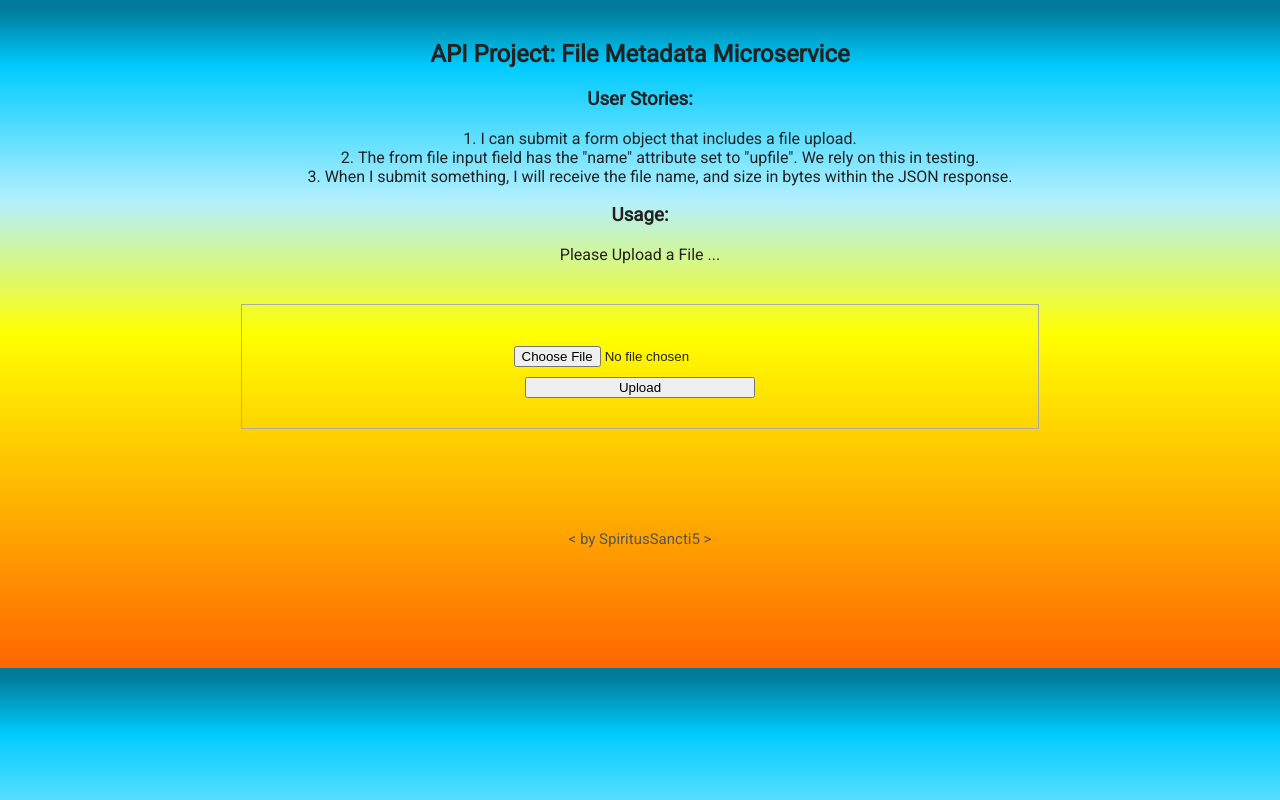
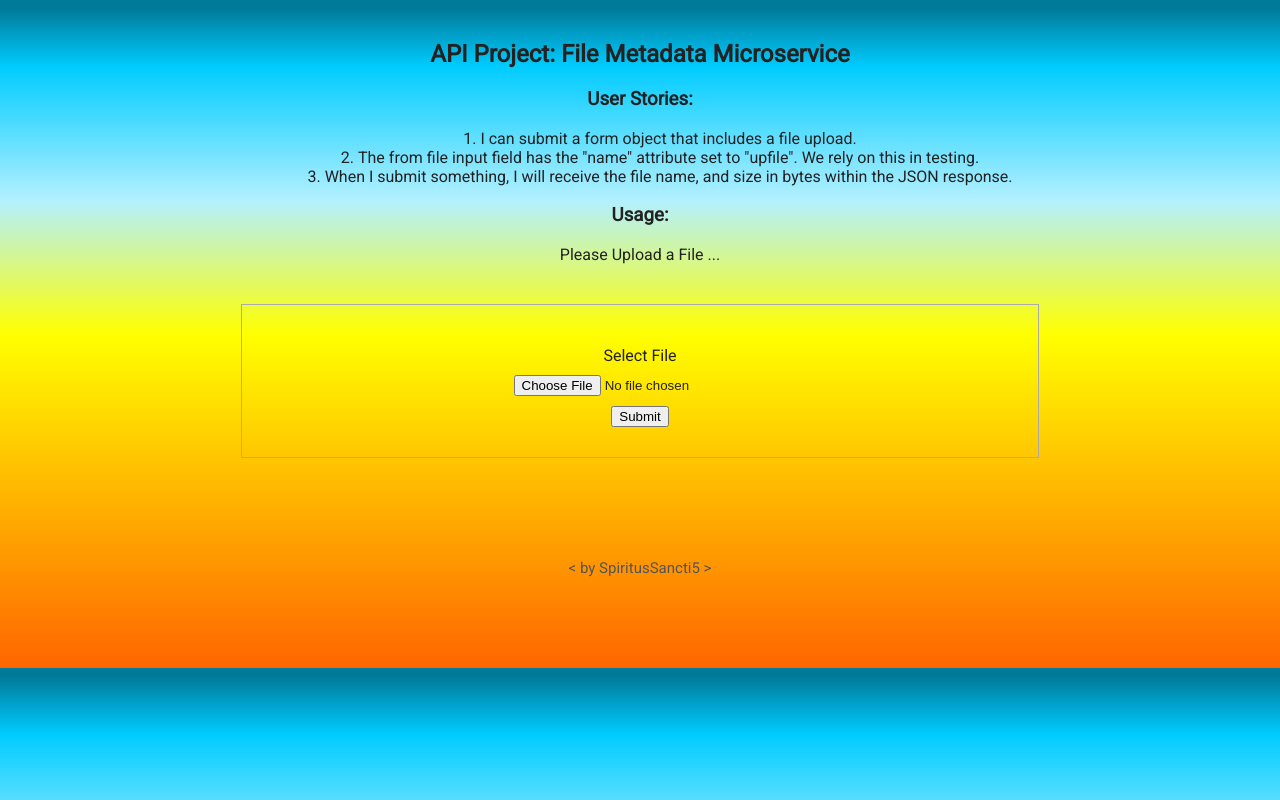
Before and after one commit to SpiritusSancti5/file-metadata, a website: page views/index.html in a window 1280 px wide. Drawn offline with Linux system fonts and the light colour scheme.

Commit message:
📷🍽 Updated with Glitch

```diff
--- a/package.json
+++ b/package.json
@@ -11,9 +11,6 @@
     "cors": "^2.8.4",
     "multer": "^1.4.0"
   },
-  "engines": {
-    "node": "4.4.5"
-  },
   "repository": {
     "type": "git",
     "url": "https://hyperdev.com/#!/project/welcome-project"
--- a/views/index.html
+++ b/views/index.html
@@ -26,9 +26,10 @@
         </p>
         <div class="view">
           <h4 id="output"></h4>
-          <form enctype="multipart/form-data" method="POST" action="/api/fileanalyse">
-            <input id="inputfield" type="file" name="upfile">
-            <input id="button" type="submit" value="Upload">
+          <form action="/upload" method="post" enctype="multipart/form-data">
+            <label for="file"> Select File </label>
+            <input type="file" id="file" name="upfile">
+            <input type="submit">
           </form>
         </div>
       </div>
```
Also changed, not shown: server.js (+12 -4 lines), 1 other file.
